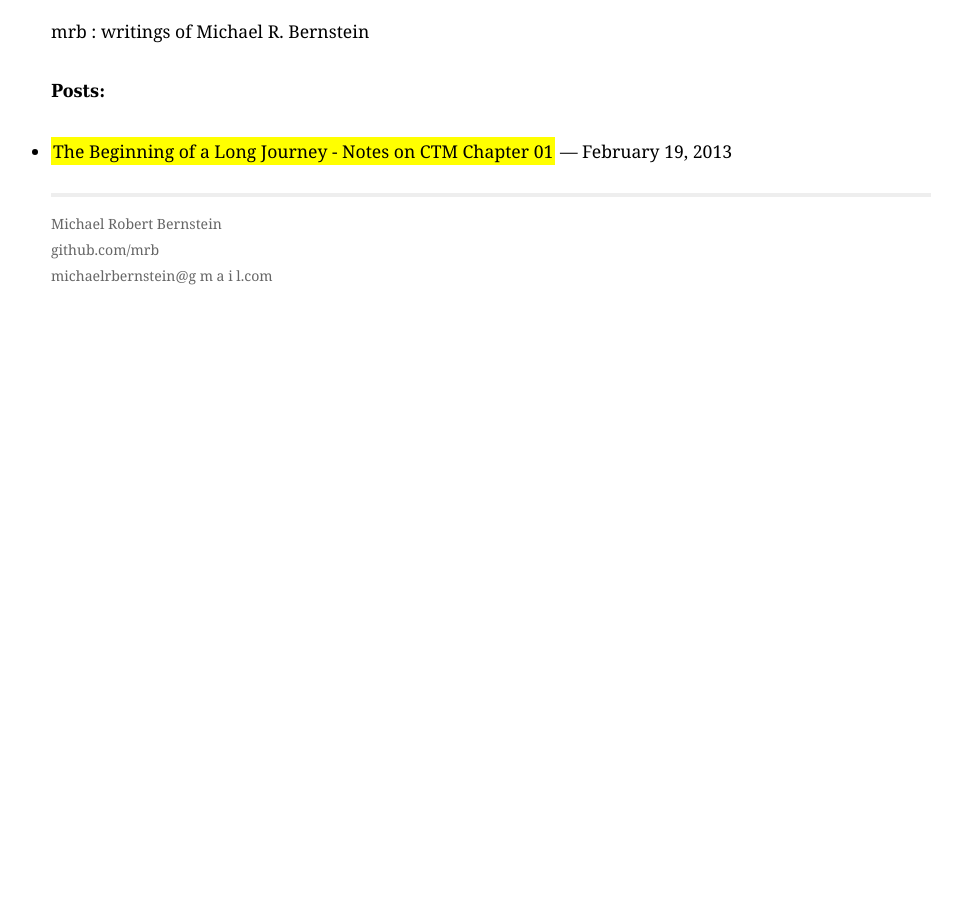
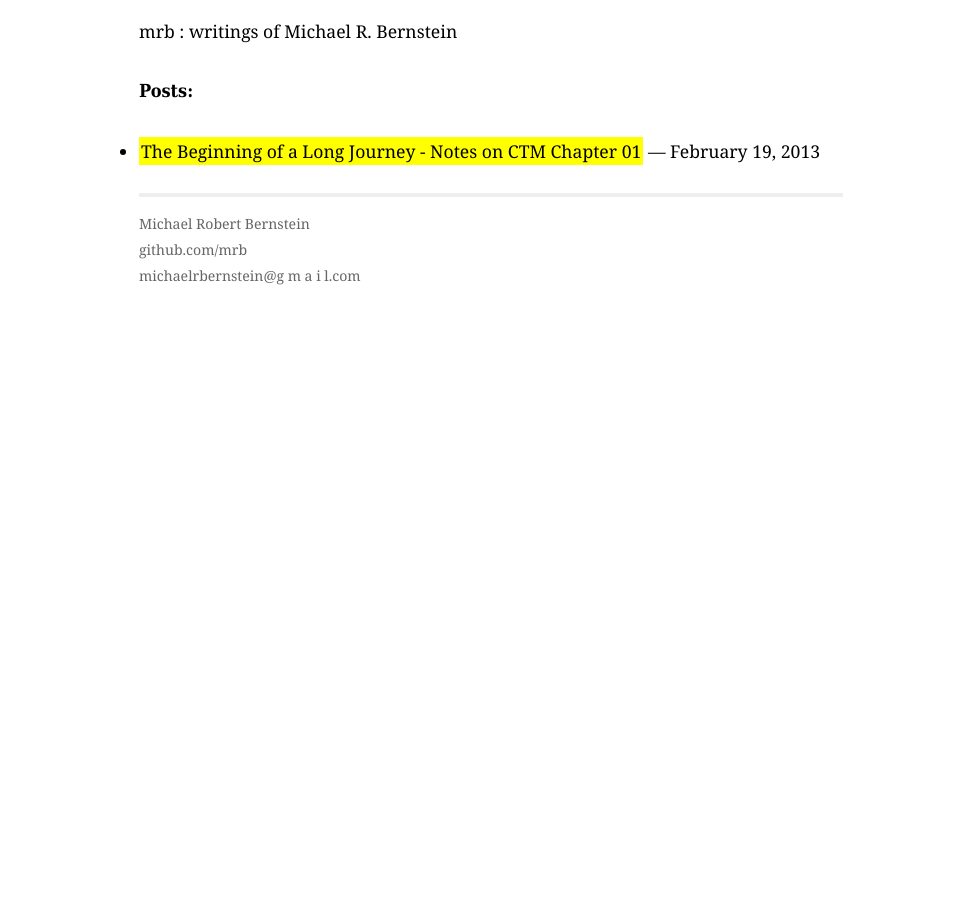
Before and after one commit to mrb/mrb.github.com, a Jekyll site: the page built from index.html, in a window 1280 px wide. Shown: the whole page, without its empty margins (149-1111 px from the left). Built offline with Jekyll 4.4.1, drawn with Linux system fonts in a browser that asks for light colours; Markdown is read by kramdown in place of the engine named in the settings.

Commit message:
Too wide

```diff
--- a/stylesheets/mrb.css
+++ b/stylesheets/mrb.css
@@ -69,7 +69,7 @@ ul.posts span {
 .site {
   font-size: 110%;
   text-align: justify;
-  width: 50em;
+  width: 40em;
   margin: 1em auto 2em auto;
   line-height: 1.5em;
 }
```
